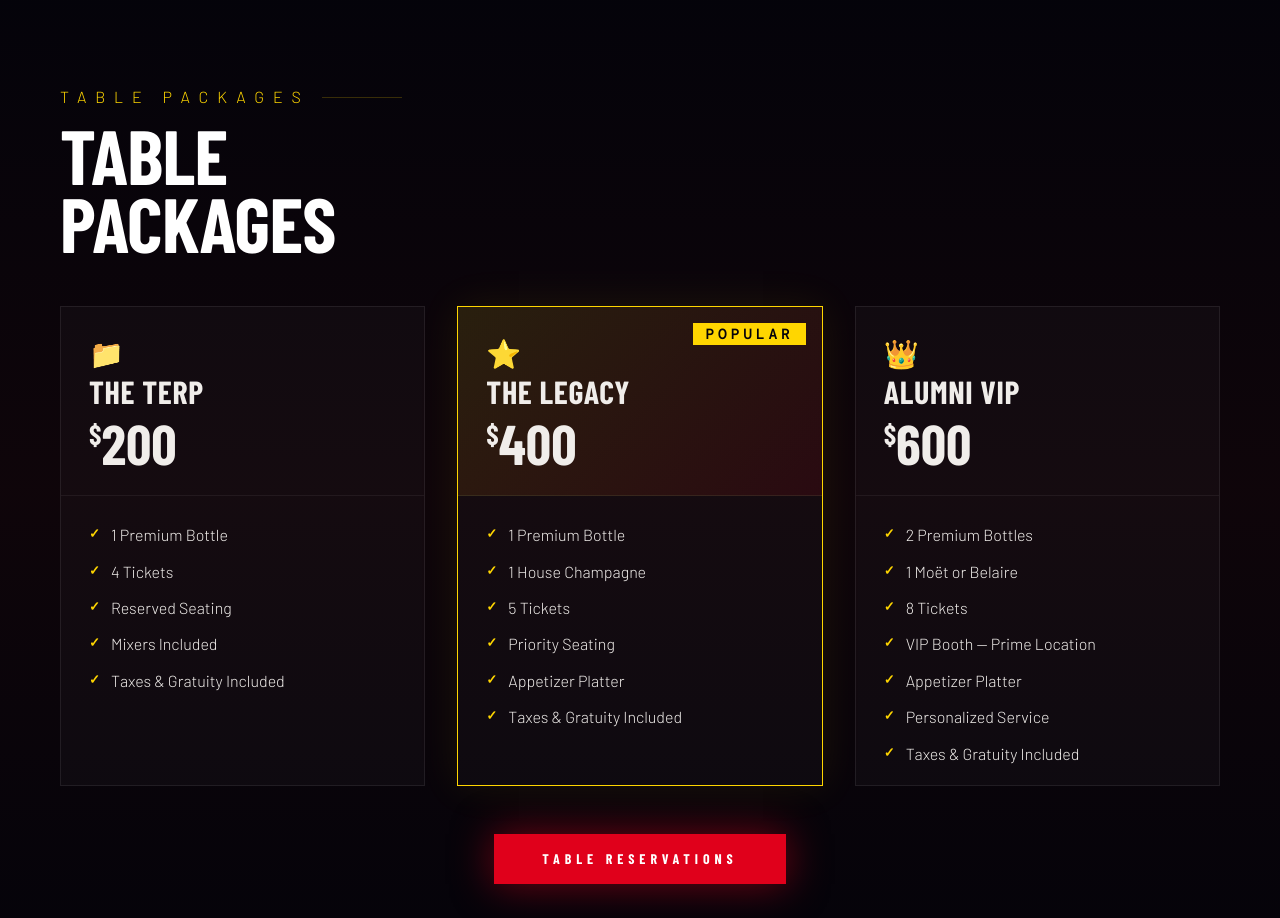
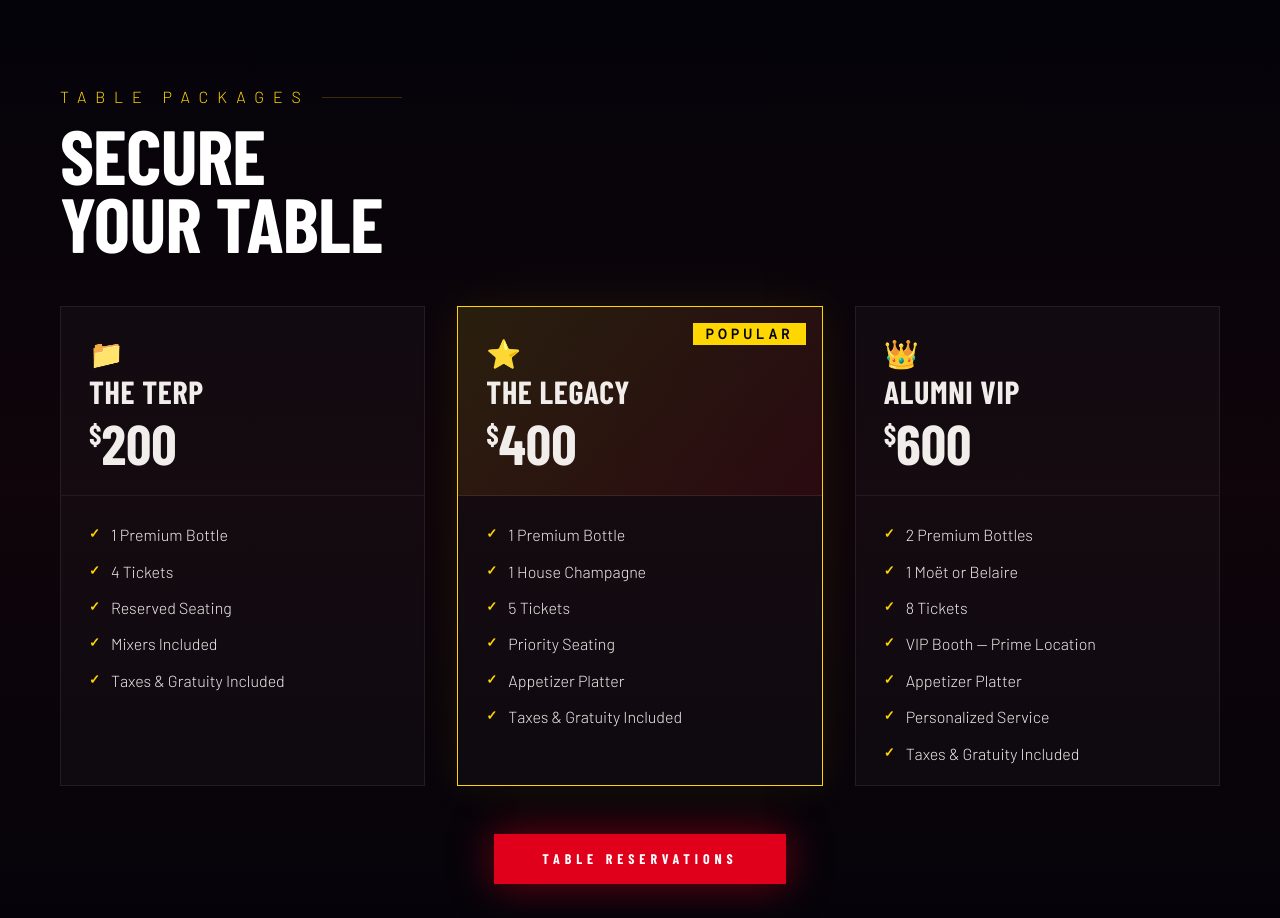
Before and after one commit to mikejamesla/the-return-2026, a plain HTML site: page index.html in a window 1280 px wide. Shown: the part 8180-9098 px from the top of the page. Drawn offline with nearby package versions, Linux system fonts and the light colour scheme; a web font is replaced by a local one.

Commit message:
Change heading to Secure Your Table

```diff
--- a/index.html
+++ b/index.html
@@ -2075,7 +2075,7 @@ footer {
   <div class="tables-inner">
     <div class="reveal">
       <div class="section-eyebrow">Table Packages</div>
-      <h2 class="section-title">Table<br>Packages</h2>
+      <h2 class="section-title">Secure<br>Your Table</h2>
     </div>
     <div class="table-grid">
 
```
